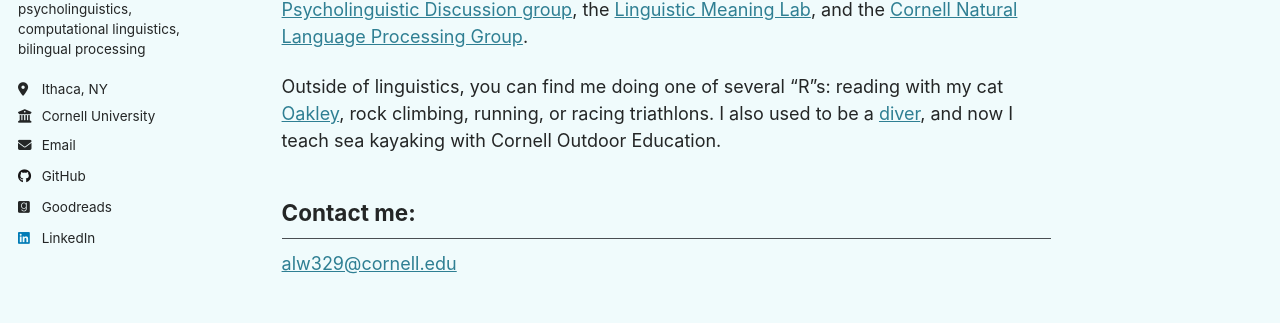
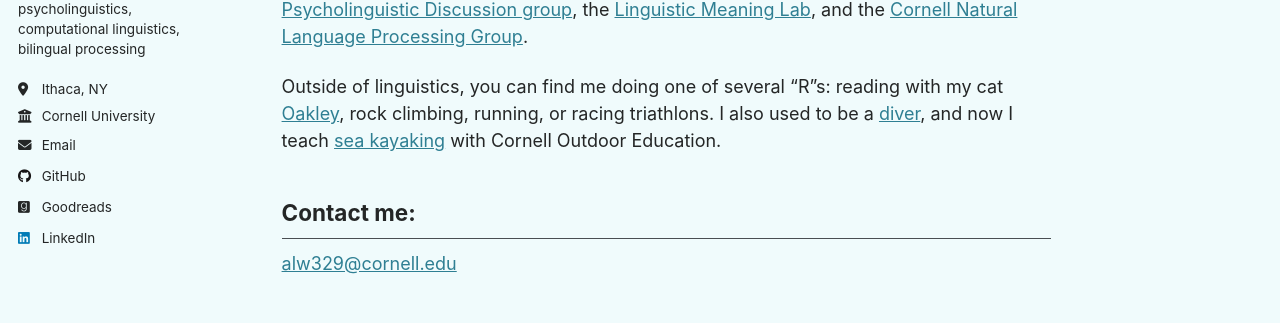
Before and after one commit to ashlynwinship/ashlynwinship.github.io, a Jekyll site: the page built from _pages/about.md, in a window 1280 px wide and 1095 px high. Shown: the part 415-738 px from the top of the window. Built offline with Jekyll 4.4.1, drawn with Linux system fonts in a browser that asks for light colours; part of the change alters nothing that is shown.

```diff
--- a/_pages/about.md
+++ b/_pages/about.md
@@ -13,8 +13,7 @@ I am a third-year Ph.D student in the Department of Linguistics at Cornell, focu
 
 I am also a member of the <a target="_blank" rel="noopener" href="https://conf.ling.cornell.edu/compling/">Cornell Computational Linguistics Lab</a>, the <a target="_blank" rel="noopener" href="https://c-psyd.github.io/">Computational Psycholinguistic Discussion group</a>, the <a target="_blank" rel="noopener" href="https://lime-lab-cornell.github.io/">Linguistic Meaning Lab</a>, and the <a target="_blank" rel="noopner" href="https://nlp.cornell.edu/">Cornell Natural Language Processing Group</a>.
 
-Outside of linguistics, you can find me doing one of several "R"s: reading with my cat <a target="_blank" rel="noopener" href="https://imgur.com/a/mB1Oy8e">Oakley</a>, rock climbing, running, or racing triathlons. I also used to be a <a target="_blank" rel="noopener" href="https://secure.meetcontrol.com/divemeets/system/profile.php?number=24901">diver</a>, and now I teach sea kayaking with Cornell Outdoor Education.
-
+Outside of linguistics, you can find me doing one of several "R"s: reading with my cat <a target="_blank" rel="noopener" href="https://imgur.com/a/mB1Oy8e">Oakley</a>, rock climbing, running, or racing triathlons. I also used to be a <a target="_blank" rel="noopener" href="https://secure.meetcontrol.com/divemeets/system/profile.php?number=24901">diver</a>, and now I teach <a target="_blank" rel="noopener" href="https://scl.cornell.edu/coe/pe-courses/fall-pe-courses/paddling/intro-sea-kayak">sea kayaking</a> with Cornell Outdoor Education.
 
 ## Contact me:
 
```
